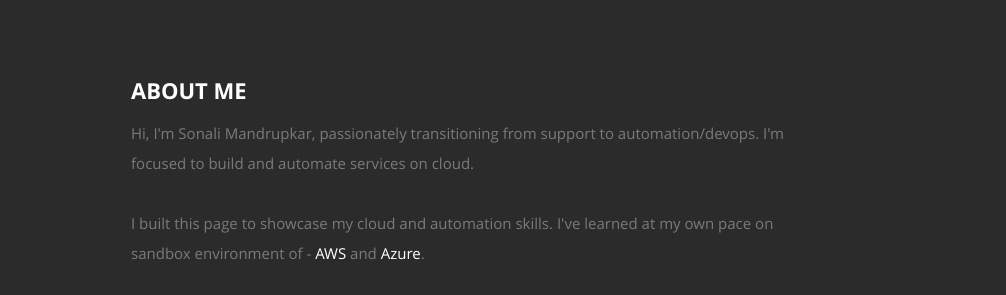
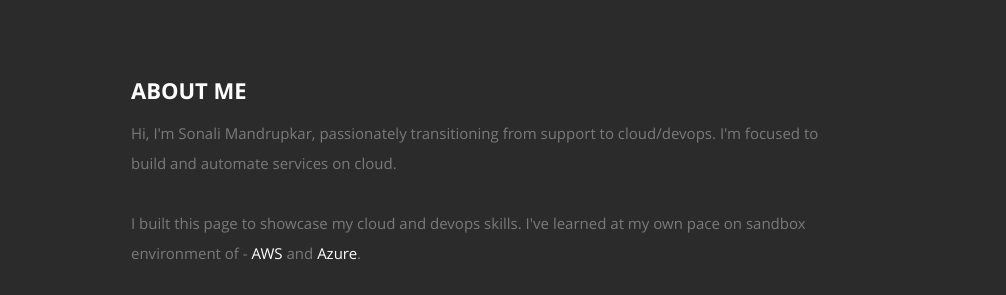
Before and after one commit to RareSonal/CloudResume, a website: page frontend/index.html in a window 1280 px wide. Shown: the part 820-1115 px from the top of the page, 274-1280 px from the left. Drawn offline with nearby package versions, Linux system fonts and the light colour scheme; no server answers; files whose address does not match are found by name.

Commit message:
Update index.html

```diff
--- a/frontend/index.html
+++ b/frontend/index.html
@@ -94,8 +94,8 @@
 
          <h2>ABOUT ME</h2>
 
-            <p> Hi, I'm Sonali Mandrupkar, <span> passionately transitioning from support to automation/devops.</span> I'm focused to build and automate services on cloud.</p>
-            <p> I built this page to showcase my cloud and automation skills. I've learned at my own pace on sandbox environment of - <span><a href="https://explore.skillbuilder.aws/learn">AWS</a> and <a href="https://learn.microsoft.com/en-us/training/azure/">Azure</a>.</span></p>
+            <p> Hi, I'm Sonali Mandrupkar, <span> passionately transitioning from support to cloud/devops.</span> I'm focused to build and automate services on cloud.</p>
+            <p> I built this page to showcase my cloud and devops skills. I've learned at my own pace on sandbox environment of - <span><a href="https://explore.skillbuilder.aws/learn">AWS</a> and <a href="https://learn.microsoft.com/en-us/training/azure/">Azure</a>.</span></p>
             <p> I've performed simulations on Forage to practice cloud skills and documented work on my Github account. Check out Forage Simulation Completion Certificates on my LinkedIn account.</p>
 
       </div> <!-- end .main-col -->
```
